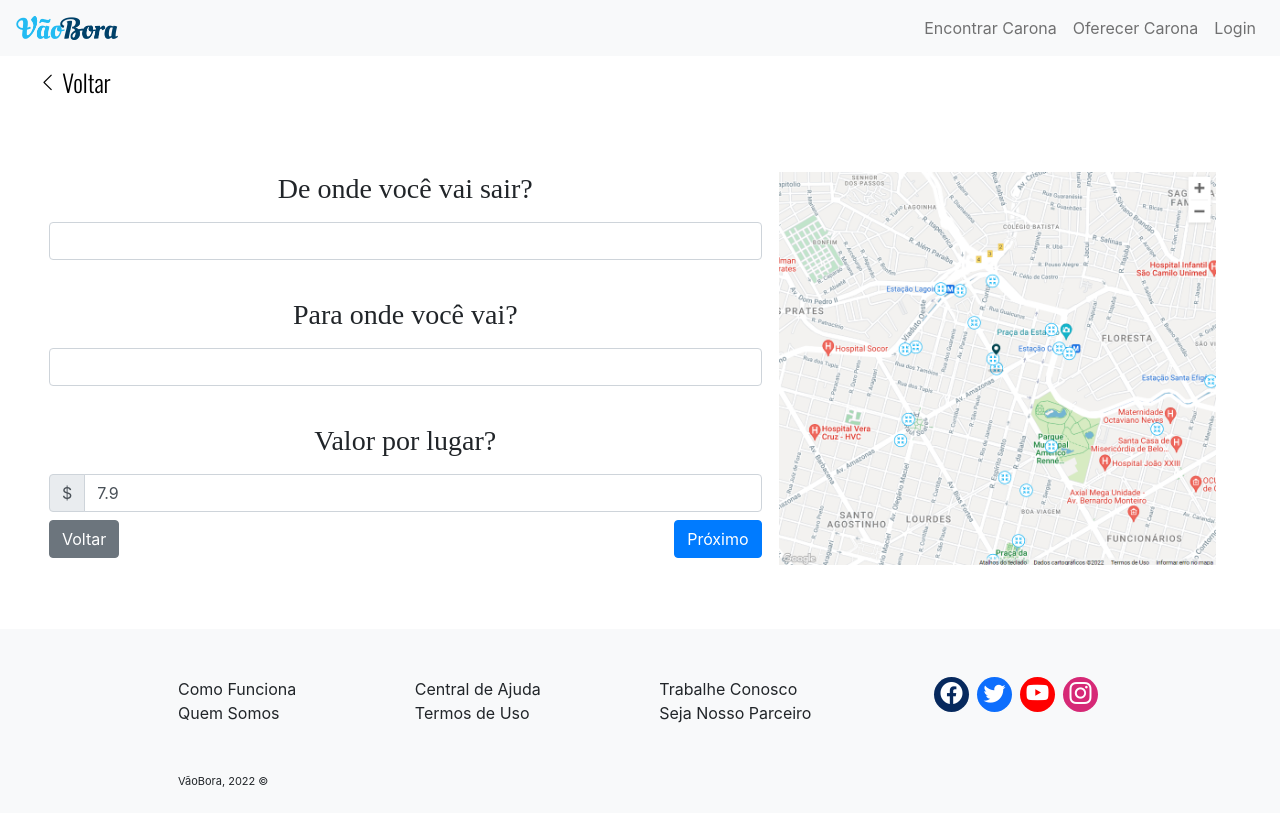
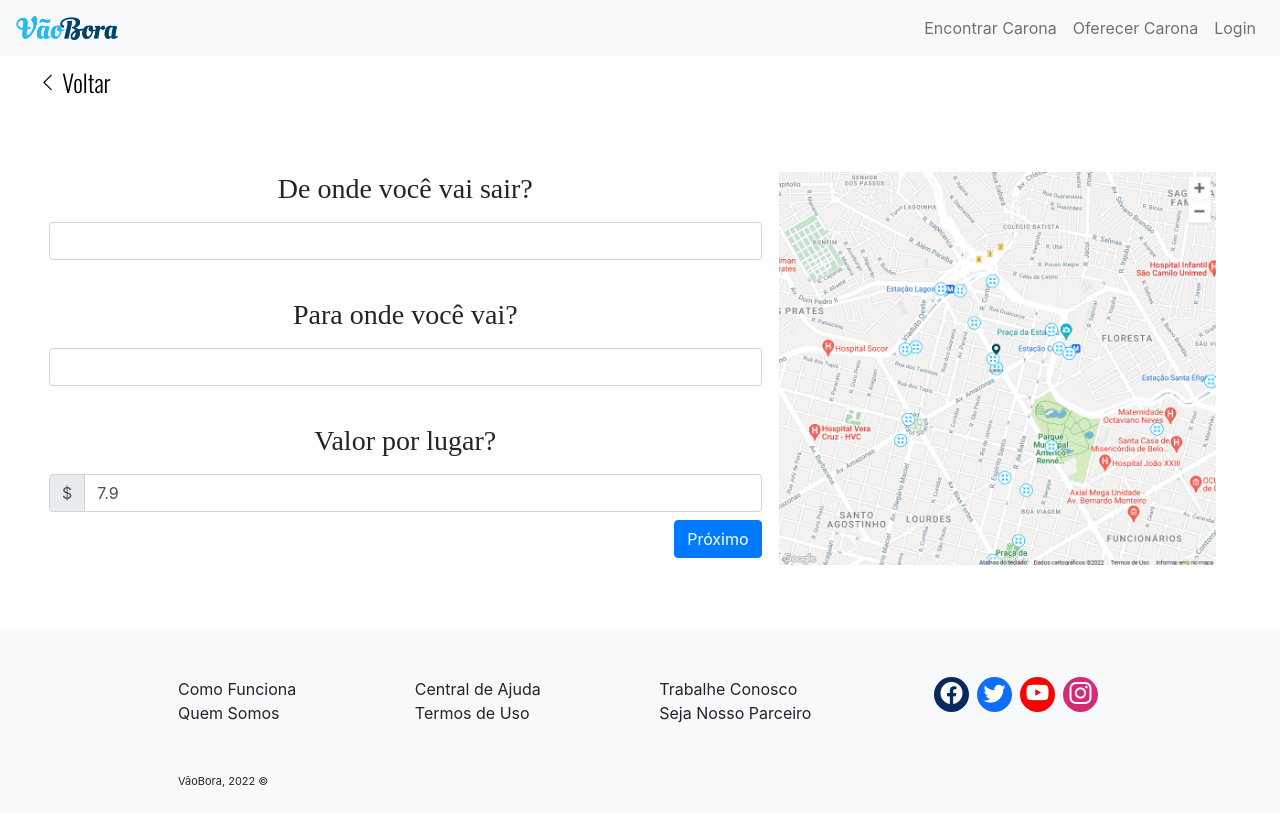
Before and after one commit to ryanalves/IHM-web, an Angular app: page /oferecer-carona in a window 1280 px wide. Built offline with nearby package versions, Linux system fonts and the light colour scheme.

Commit message:
removendo botão

```diff
--- a/src/app/home/carona/create-carona/create-carona.component.html
+++ b/src/app/home/carona/create-carona/create-carona.component.html
@@ -24,7 +24,7 @@
                 <input class="form-control" [(ngModel)]="valor" type="number" step=".10">
             </div>
             <div class="d-flex justify-content-between w-100 mt-2">
-                <button class="btn btn-secondary" (click)="fase = fase - 1">Voltar</button>
+                <div>&nbsp;</div>
                 <button class="btn btn-primary" [disabled]="!valor" routerLink="/view-carona">Próximo</button>
             </div>
         </div>
```
